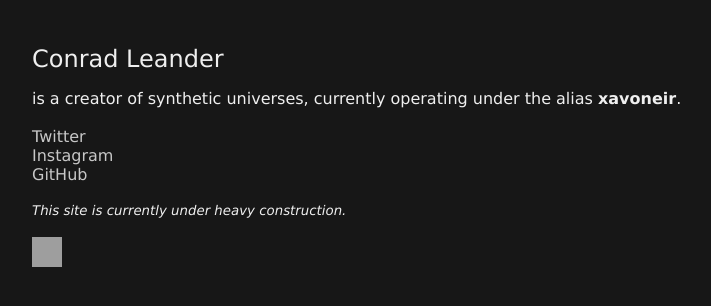
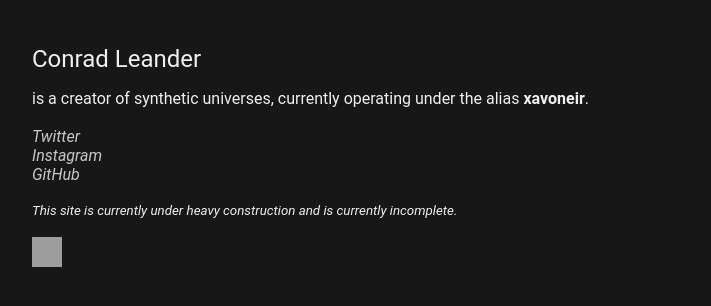
Before and after one commit to xavoneir/xavoneir.github.io, a plain HTML site: page index.html in a window 1280 px wide. Shown: the whole page, without its empty margins (13-724 px from the left). Drawn offline with Linux system fonts and the light colour scheme; grey boxes are pictures that could not be loaded; a web font is replaced by a local one.

Commit message:
Add files via upload

```diff
--- a/index.html
+++ b/index.html
@@ -7,11 +7,11 @@
 	<h1>Conrad Leander</h1>
 	<p>is a creator of synthetic universes, currently operating under the alias <b>xavoneir</b>.<br>
 	<br>
-	<a href="https://twitter.com/xavoneir" target="_blank">Twitter</a><br>
+	<i><a href="https://twitter.com/xavoneir" target="_blank">Twitter</a><br>
 	<a href="https://instagram.com/xavoneir" target="_blank">Instagram</a><br>
-	<a href="https://github.com/xavoneir" target="_blank">GitHub</a><br>
+	<a href="https://github.com/xavoneir" target="_blank">GitHub</a></i><br>
 	<br>
-	<sub><i>This site is currently under heavy construction.</i></sub><br>
+	<sub><i>This site is currently under heavy construction and is currently incomplete.</i></sub><br>
 	<br>
 	<a href='https://webring.xxiivv.com/#random' target='_blank'><img src='https://webring.xxiivv.com/icon.white.svg'/ style="height:30px;width:30px"></a>
 	</p>
--- a/scripts/style.css
+++ b/scripts/style.css
@@ -2,17 +2,23 @@
 
 /* Fonts */
 
+@font-face {
+	font-family: Roboto;
+	src: url('/fonts/roboto_regular.ttf') format('truetype');
+	font-stretch: normal;
+	font-style: normal;
+	font-weight: normal;
+}
+
 h1 {
-	font-family: 'Roboto_Regular', Verdana, sans-serif;
-	src: url('/media/fonts/Roboto_Regular.ttf');
+	font-family: Roboto, Verdana, Arial, sans-serif;
 	font-weight: normal;
 	font-style: normal;
 	font-size: 150%;
 }
 
 p {
-	font-family: 'Roboto_Regular', Verdana, sans-serif;
-	src: url('/media/fonts/Roboto_Regular.ttf');
+	font-family: Roboto, Verdana, Arial, sans-serif;
 	font-weight: normal;
 	font-style: normal;
 	font-size: 100%;
```
